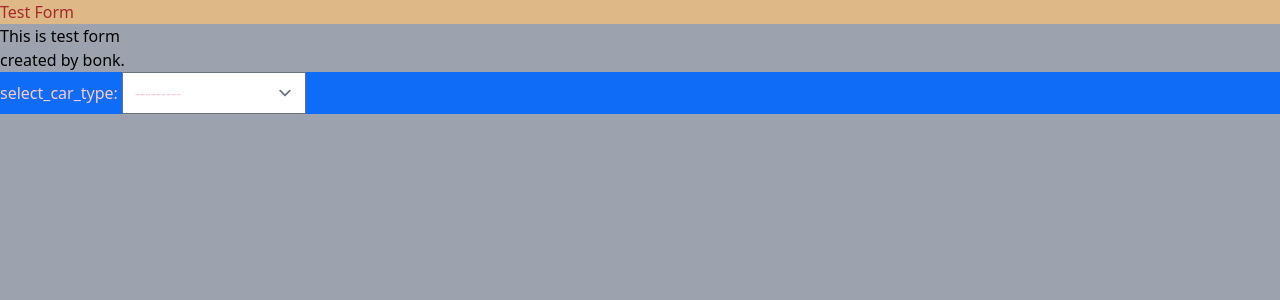
After one commit to Cyberpunk2077M/django, a Django app: page /bonk/cardealer/ in a window 1280 px wide. The commit adds this page. Shown: the top 300 px of the page. Run offline with Django 5.2, Linux system fonts and the light colour scheme; data comes from the database, SQL or seed files in the repository; both versions use the stored data as it was after the commit; parts of the project's set-up code (start-up, migrations or seed data) failed here and were passed over; some libraries are stand-ins or nearby versions.

Commit message:
forms added but name aint showing id is showing instead

```diff
--- /dev/null
+++ b/django_proj1/bonk/forms.py
@@ -0,0 +1,5 @@
+from django import forms
+from .models import cartype
+
+class cartypeForm(forms.Form):
+    car_type= forms.ModelChoiceField(queryset=cartype.objects.all(), label='select_car_type')
--- a/django_proj1/bonk/models.py
+++ b/django_proj1/bonk/models.py
@@ -22,8 +22,9 @@ class cartype(models.Model):
     nationality= models.TextField(default='unavailable')
 
 def __str__(self):
-    return self.name
+    return f"{self.brand}{self.name}"
 
+#one to many:
 class Car_Review(models.Model):
     car=models.ForeignKey(cartype, on_delete=models.CASCADE, related_name='review')
     buyer=models.ForeignKey(User, on_delete=models.CASCADE)
@@ -33,3 +34,21 @@ class Car_Review(models.Model):
 
 def __str__(self):
     return f'{self.user.username} review for {self.cartype.name}'
+
+#many to many
+class dealership(models.Model):
+    name=models.CharField(max_length=100)
+    location=models.CharField(max_length=100)
+    carname=models.ManyToManyField(cartype, verbose_name="dealerships")
+
+def __str__(self):
+    return f"{self.cartype.name}"
+
+#One to One
+class regno(models.Model):
+    car=models.OneToOneField(cartype, verbose_name="registration", on_delete=models.CASCADE)
+    reg_no=models.CharField(max_length=8)
+    reg_date=models.DateField(auto_now=True)
+
+def __str__(self):
+    return f'Registration no. for {self.cartype.name}'
--- /dev/null
+++ b/django_proj1/bonk/templates/bonk/cardealer.html
@@ -0,0 +1,10 @@
+{% extends "layout.html" %}
+
+{% block content %}
+<h1>Test Form</h1>
+<h2>This is test form</h2>
+<h3>created by bonk.</h3>
+<form method= "POST">
+    {{form}}
+</form>
+{% endblock %}
--- a/django_proj1/bonk/templates/bonk/index_bonk.html
+++ b/django_proj1/bonk/templates/bonk/index_bonk.html
@@ -18,11 +18,11 @@ BONK
   <h3 class="bg-pink-600 rounded text-2xl font-bold">{{ car.name }}</h3>
   <p>Car ID: {{ car.id }}</p> <!-- Debugging line -->
   <a href="{% url 'car_details' car_id=car.id %}" class="inline-flex items-center justify-center w-[100%] px-4 py-2 border border-transparent text-sm font-medium rounded-md text-white bg-orange-pink-300 hover:bg-pink-500 focus:outline-none focus:ring-2 focus:ring-offset-2 focus:ring-orange-500">View Details</a>
-  <button
+  <a href="{% url 'company' company=car.brand model_name=car.name %}"
     type="button"
     class="inline-flex items-center justify-center w-[100%] px-4 py-2 border border-transparent text-sm font-medium rounded-md text-white bg-orange-pink-300 hover:bg-pink-500 focus:outline-none focus:ring-2 focus:ring-offset-2 focus:ring-orange-500">
-      {{ car.power }} - {{ car.brand }}
-  </button>
+      {{ car.brand }}
+</a>
 </div>
 {% endfor %}
 </div>
--- a/django_proj1/bonk/urls.py
+++ b/django_proj1/bonk/urls.py
@@ -4,4 +4,6 @@ from . import views
 urlpatterns = [
     path('', views.bonkfn1, name='bonk_function'),
     path('bonk/<int:car_id>/', views.car_details, name='car_details'),
+    path('bonk/company_name/<str:company>/<str:model_name>/', views.company, name='company'),
+    path('bonk/cardealer/', views.cardealer_view, name='cardealer'),
 ]
--- a/django_proj1/bonk/views.py
+++ b/django_proj1/bonk/views.py
@@ -1,6 +1,7 @@
 from django.shortcuts import render
-from .models import cartype
+from .models import cartype, dealership
 from django.shortcuts import get_object_or_404
+from .forms import cartypeForm
 
 def bonkfn1(request):
     cars = cartype.objects.all()
@@ -9,3 +10,18 @@ def bonkfn1(request):
 def car_details(request, car_id):
     car = get_object_or_404(cartype, pk=car_id)
     return render(request, 'bonk/cardetail.html', {'car': car, 'car_id': car_id})
+
+def company(request, company, model_name):
+    comp=get_object_or_404(cartype, brand=company, name=model_name)
+    return render(request, 'bonk/company.html',{'comp': comp,})
+
+def cardealer_view(request):
+    dealers=None
+    if request.method == 'POST':
+        form= cartypeForm(request.POST)
+        if form.is_valid():
+            car_type= form.cleaned_data['car_type']
+            dealers= dealership.objects.filter(carname=car_type)
+    else:
+        form= cartypeForm()
+    return render(request,'bonk/cardealer.html', {'dealers':dealers, 'form':form})
--- a/django_proj1/templates/layout.html
+++ b/django_proj1/templates/layout.html
@@ -13,7 +13,7 @@
     <link rel="stylesheet" href="{% static 'style.css' %}">
     {% tailwind_css %}
 </head>
-<body>
+<body class='bg-gray-400'>
     <nav>
         {% block nav %}{% endblock %}
     </nav>
--- a/django_proj1/theme/static/css/dist/styles.css
+++ b/django_proj1/theme/static/css/dist/styles.css
@@ -862,6 +862,11 @@ select {
   background-color: rgb(34 211 238 / var(--tw-bg-opacity));
 }
 
+.bg-gray-400 {
+  --tw-bg-opacity: 1;
+  background-color: rgb(156 163 175 / var(--tw-bg-opacity));
+}
+
 .bg-gray-50 {
   --tw-bg-opacity: 1;
   background-color: rgb(249 250 251 / var(--tw-bg-opacity));
```
Also changed, not shown: django_proj1/bonk/admin.py (+20 -2 lines), django_proj1/bonk/templates/bonk/company.html (added, +16 -0 lines), django_proj1/bonk/migrations/0005_car_review_dealership_regno.py (added), django_proj1/db.sqlite3.
